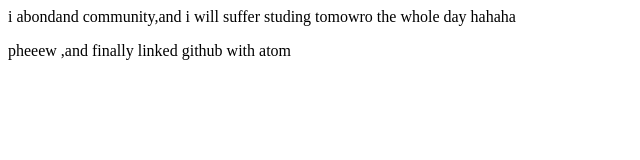
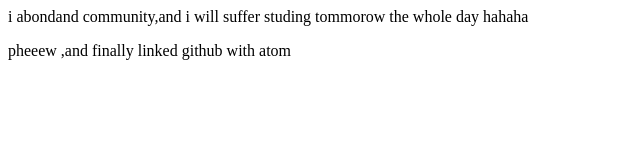
Before and after one commit to davidrafat99/first_repo, a plain HTML site: page index.html in a window 1280 px wide. Shown: the full height of the page, 0-640 px from the left. Drawn offline with Linux system fonts and the light colour scheme.

Commit message:
fix spelling of tommorow

```diff
--- a/index.html
+++ b/index.html
@@ -5,7 +5,7 @@
 <body>
 <div>
  <p>
- i abondand community,and i will suffer studing tomowro the whole day hahaha
+ i abondand community,and i will suffer studing tommorow the whole day hahaha
  </p>
   <aside>
     pheeew ,and finally linked github with atom
```
